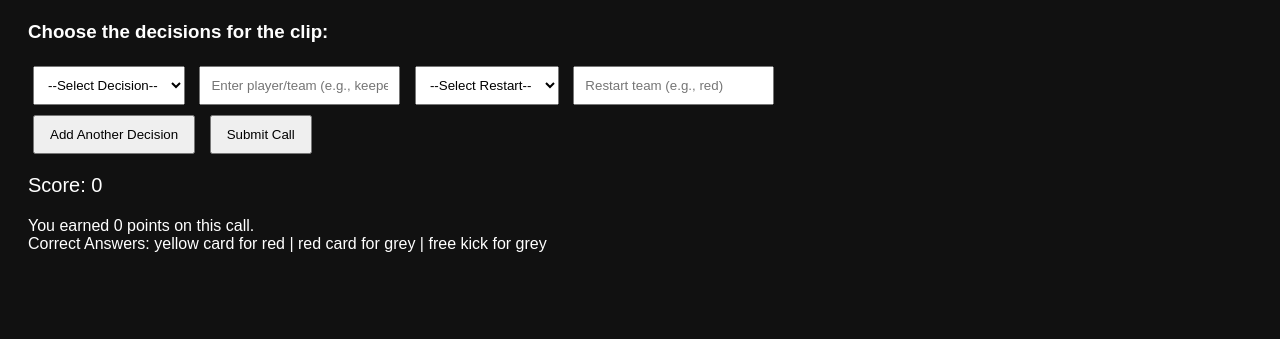
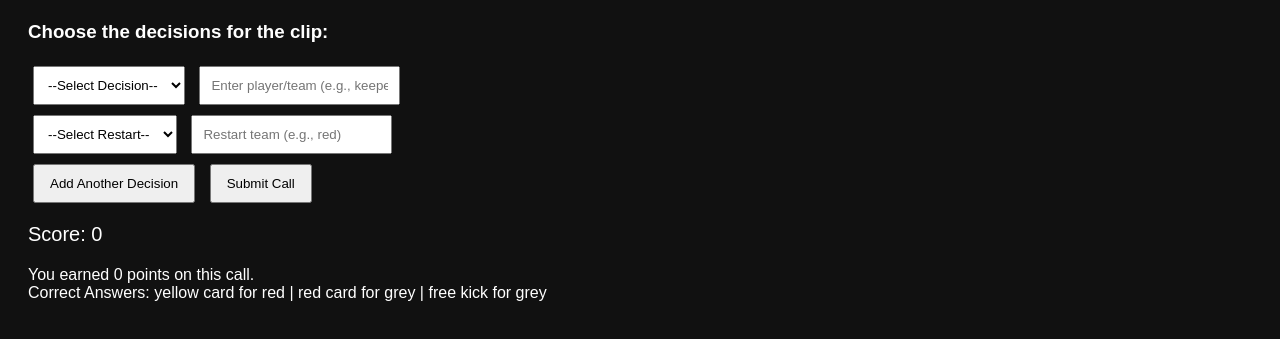
Before and after one commit to jedibguylu/VAR-Sim, a plain HTML site: page index.html in a window 1280 px wide. Both pictures are taken after typing "Sample", "Sample" into the empty fields and a click on the button "Submit Call". Shown: the part 573-912 px from the top of the page. Before the commit the page ends 870 px from the top, so only its background shows below. Drawn offline with Linux system fonts and the light colour scheme.

Commit message:
Update index.html

```diff
--- a/index.html
+++ b/index.html
@@ -110,15 +110,7 @@
           <option value="play on">Play On</option>
           <option value="retake penalty">Retake Penalty</option>
         </select>
-        <input type="text" class="decisionPlayer" placeholder="Enter player/team (e.g., keeper, red)">
-        <select class="restartType">
-          <option value="">--Select Restart--</option>
-          <option value="free kick">Free Kick</option>
-          <option value="penalty">Penalty</option>
-          <option value="drop ball">Drop Ball</option>
-          <option value="none">None</option>
-        </select>
-        <input type="text" class="restartTeam" placeholder="Restart team (e.g., red)"><br>
+        <input type="text" class="decisionPlayer" placeholder="Enter player/team (e.g., keeper, red)"><br>
       `;
       container.appendChild(div);
     }
@@ -133,10 +125,13 @@
       for (let i = 0; i < types.length; i++) {
         const d = types[i].value.trim().toLowerCase();
         const p = players[i].value.trim().toLowerCase();
-        const r = restarts[i].value.trim().toLowerCase();
-        const t = teams[i].value.trim().toLowerCase();
         if (d && p) userInputs.push(`${d} for ${p}`);
         else if (d) userInputs.push(d);
+      }
+
+      if (restarts.length > 0 && restarts[0].value) {
+        const r = restarts[0].value.trim().toLowerCase();
+        const t = teams[0].value.trim().toLowerCase();
         if (r && t) userInputs.push(`${r} for ${t}`);
         else if (r) userInputs.push(r);
       }
@@ -169,11 +164,36 @@
       container.innerHTML = "";
       addDecisionSet();
 
+      const restartDiv = document.createElement("div");
+      restartDiv.innerHTML = `
+        <select class="restartType">
+          <option value="">--Select Restart--</option>
+          <option value="free kick">Free Kick</option>
+          <option value="penalty">Penalty</option>
+          <option value="drop ball">Drop Ball</option>
+          <option value="none">None</option>
+        </select>
+        <input type="text" class="restartTeam" placeholder="Restart team (e.g., red)"><br>
+      `;
+      container.appendChild(restartDiv);
+
       setTimeout(loadClip, 5000);
     }
 
     loadClip();
     addDecisionSet();
+    const restartDiv = document.createElement("div");
+    restartDiv.innerHTML = `
+      <select class="restartType">
+        <option value="">--Select Restart--</option>
+        <option value="free kick">Free Kick</option>
+        <option value="penalty">Penalty</option>
+        <option value="drop ball">Drop Ball</option>
+        <option value="none">None</option>
+      </select>
+      <input type="text" class="restartTeam" placeholder="Restart team (e.g., red)"><br>
+    `;
+    container.appendChild(restartDiv);
   </script>
 </body>
 </html>
```
